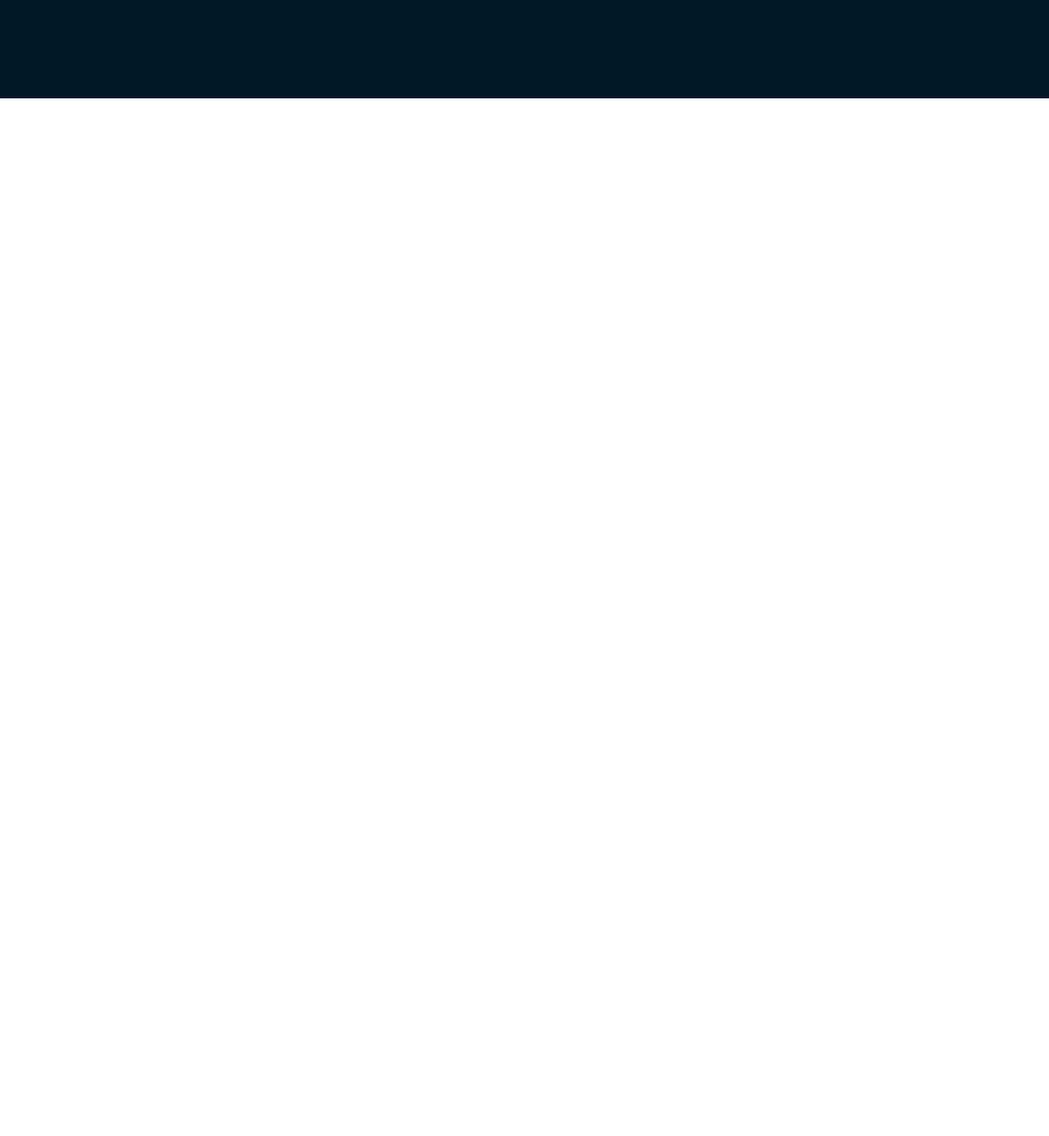
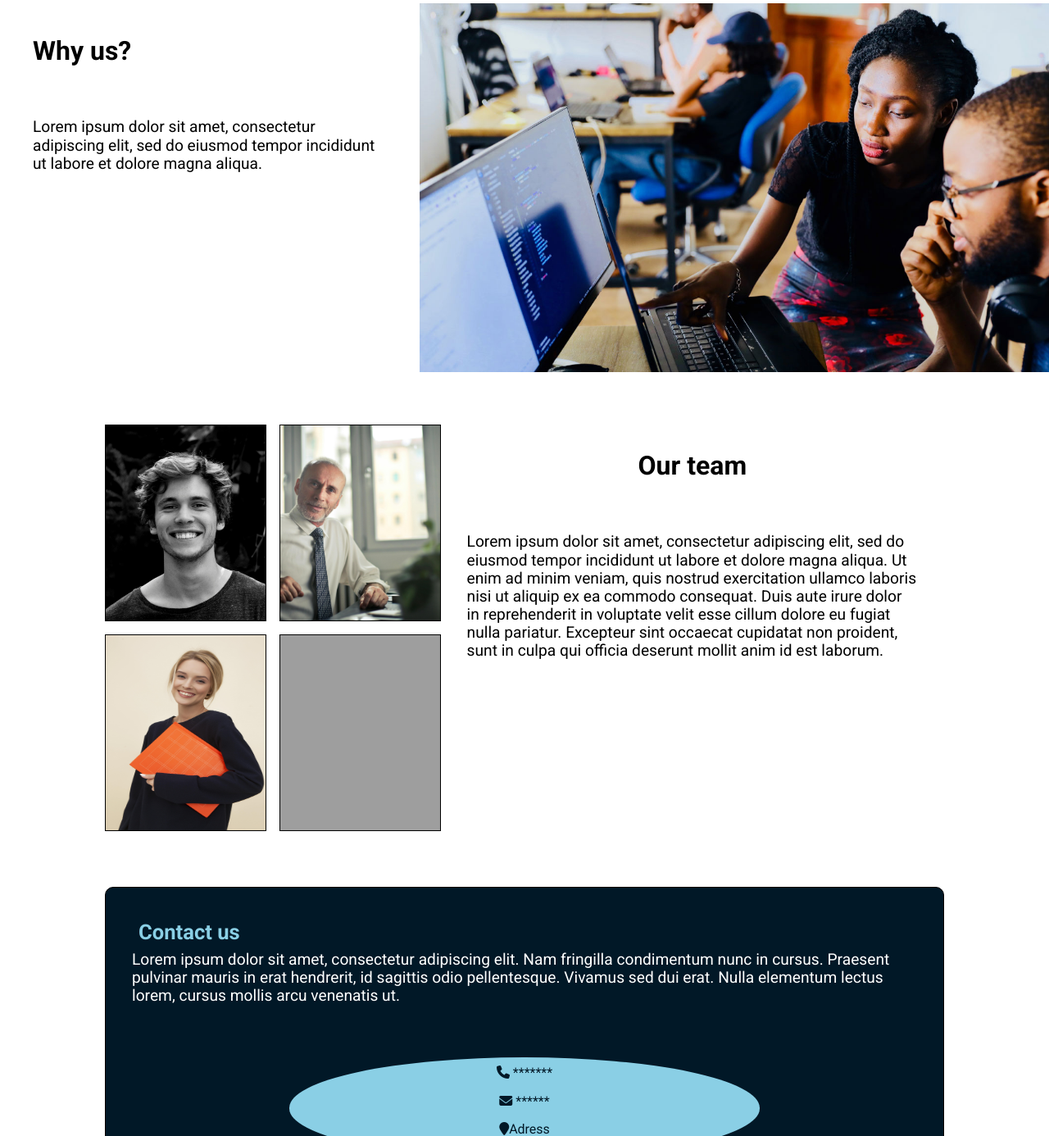
Before and after one commit to Klumpish/ESCapeRoom-cypress, a website with bundled scripts: page about.html in a window 1280 px wide. Shown: the part 1414-2800 px from the top of the page at 82% size. Before the commit the page ends 1534 px from the top, so only its background shows below. Built offline with nearby package versions, Linux system fonts and the light colour scheme; no server answers; grey boxes are pictures that could not be loaded.

Commit message:
added new design to about.css, some minor bugs needs fixing

```diff
--- a/about.css
+++ b/about.css
@@ -8,6 +8,7 @@
 html, body {
     width: 100%;
 }
+
 .about__layout {
     width: 100%;
 }
@@ -16,7 +17,7 @@ html, body {
     display: flex;
     flex-direction: row;
     justify-content: space-between;
-    max-width: 80%;
+    max-width: 100%;
     margin: 0 auto;
 
     margin-top: 5rem;
@@ -68,6 +69,99 @@ html, body {
     object-fit: cover;
 }
 
+/* why us */
+.us__layout {
+    display: flex;
+    justify-content: center;
+    align-items: stretch;
+    flex-shrink: 0;
+    width: 100%;
+    max-height: 450px;
+
+    margin-left: auto;
+    margin-right: auto;
+}
+
+.section-us__layout {
+    height: 100%;
+    width: 40%;
+
+    align-self: stretch;
+    flex-shrink: 0;
+    padding: 0.5rem;
+}
+
+.section-us__layout h3 {
+    font-size: 2rem;
+    padding: 2rem;
+}
+
+.section-us__layout p {
+    font-size: 1.2rem;
+    padding: 2rem;
+}
+
+.us__layout .section__img {
+    width: 60%;
+    flex-shrink: 0;
+
+    object-fit: cover;
+}
+
+/* team-section (our team)*/
+.team__section {
+    display: grid;
+    width: 80%;
+    height: 500px;
+
+    margin-top: 4rem;
+    margin-left: auto;
+    margin-right: auto;
+    margin-bottom: 4rem;
+
+    grid-template-columns: 40% 60%;
+}
+
+.title__section {
+    height: 100%;
+
+    grid-column-start: 2;
+}
+
+.title__section h3 {
+    font-size: 2rem;
+    text-align: center;
+    padding: 2rem;
+}
+
+.title__section p {
+    font-size: 1.2rem;
+    padding: 2rem;
+}
+
+.photo_layout {
+    grid-column-start: 1;
+    grid-row-start: 1;
+    display: grid;
+    grid-template-columns: repeat(2, 1fr);
+    grid-template-rows: repeat(2, 240px);
+    height: 500px;
+
+    gap: 1em;
+}
+
+.team-card{
+    width: 100%;
+    height: 100%;
+
+    object-fit: cover;
+    border: 1px solid #000;
+}
+
+.jane-doe {
+    object-fit: fill;
+}
+
 /* for media screens */
 @media  screen and (max-width: 800px) {
     .about_subsection {
@@ -88,4 +182,81 @@ html, body {
 
         order: 1;
     }
+
+    /* us__layout  */
+    .us__layout {
+        flex-direction: column;
+    }
+
+    .section-us__layout {
+        width: 100%;
+        height: 40%;
+    }
+
+    .us__layout .section__img {
+        width: 100%;
+        height: 60%;
+    }
+
+    /* team-section (our team)*/
+    .team__section {
+       display: flex;
+       flex-direction: column;
+
+       height: auto;
+    }
+
+    .photo_layout {
+        display: flex;
+        flex-wrap: wrap;
+    }
+
+    .team-card {
+        flex: 1 0 40%;
+        /* max-width: 170px; */
+        max-height: 170px;
+    }
 }
+
+
+/* contact us */
+.contact__section {
+    width: 80%;
+    border-radius: 10px;
+    border: 1px solid #000;
+
+    padding: 2rem;
+    margin-left: auto;
+    margin-right: auto;
+
+    background-color: #011827;
+
+    color: #FFF;
+
+    /* border-bottom: 1px solid #fff; */
+    margin-bottom: 2rem;
+}
+
+.contact-article__section h2{
+    font-size: 1.6rem;
+    color: #8acfe5;
+    padding: 0.5rem;
+}
+
+.contact-article__section p{
+    font-size: 1.2rem;
+}
+
+.contact-form__section {
+    color: #011827;
+    text-align: center;
+
+    margin-left: auto;
+    margin-right: auto;
+    margin-top: 4rem;
+    padding: 10px;
+
+    background-color: #8acfe5;
+    width: 60%;
+    border-radius: 50%;
+}
--- a/about.html
+++ b/about.html
@@ -23,6 +23,7 @@
     />
     <link rel="stylesheet" type="text/css" media="screen" href="style.css" />
     <link rel="stylesheet" type="text/css" media="screen" href="about.css" />
+    <link href="https://cdnjs.cloudflare.com/ajax/libs/font-awesome/6.5.1/css/all.min.css" rel="stylesheet">
   </head>
   <body class="challenges-site">
     <header>
@@ -112,21 +113,53 @@
         <!-- end section-->
 
         <article class="section__article">
-            <div>What we do?</div>
-            <div>How we do it?</div>
-            <div>Why us?</div>
-            <div>Our team?</div>
+            <article>
+                <h3>What we do?</h3>
+                <img class="section__img" src="images/kelly.jpg" alt="A hacker sits turned away at a computer"/>
+            </article>
+            <article class="us__layout">
+                <section class="section-us__layout">
+                  <h3>Why us?</h3>
+                  <p>
+                    Lorem ipsum dolor sit amet, consectetur adipiscing elit,
+                    sed do eiusmod tempor incididunt ut labore et dolore magna aliqua.
+                  </p>
+                </section>
+                <img class="section__img" src="images/nesa-by-makers.jpg" alt="A hacker sits turned away at a computer"/>
+            </article>
+            <article class="team__section">
+                <div class="title__section">
+                    <h3>Our team</h3>
+                    <p>
+                        Lorem ipsum dolor sit amet, consectetur adipiscing elit, sed do eiusmod tempor incididunt ut labore et dolore magna
+                        aliqua. Ut enim ad minim veniam, quis nostrud exercitation ullamco laboris nisi ut aliquip ex ea commodo consequat.
+                        Duis aute irure dolor in reprehenderit in voluptate velit esse cillum dolore eu fugiat nulla pariatur.
+                        Excepteur sint occaecat cupidatat non proident, sunt in culpa qui officia deserunt mollit anim id est laborum.
+                    </p>
+                </div>
+                <div class="photo_layout">
+                    <img class="team-card" src="images/random_person.jpg" alt="">
+                    <img class="team-card"src="images/random_person2.jpg" alt="">
+                    <img class="team-card jane-doe" src="images/random_person3.jpg" alt="">
+                    <img class="team-card" src="images/random_person4.jpg" alt="">
+                </div>
+            </article>
         </article>
-        <article>
-            <p>contact us</p>
-            <div>
-                <p>number</p>
-                <p>Email</p>
-                <p>Adress</p>
-            </div>
-        </article>
-        <article class="about__start">
+        <article class="contact__section">
+          <article class="contact-article__section">
+            <h2>Contact us</h2>
+            <p>
+              Lorem ipsum dolor sit amet, consectetur adipiscing elit. Nam fringilla condimentum nunc in cursus.
+              Praesent pulvinar mauris in erat hendrerit, id sagittis odio pellentesque. Vivamus sed dui erat.
+              Nulla elementum lectus lorem, cursus mollis arcu venenatis ut.
+            </p>
+          </article>
 
+          <div class="contact-form__section">
+              <p><i class="fa-solid fa-phone"></i>  *******</p>
+              <p><i class="fa-solid fa-envelope"></i> ******</p>
+              <p><i class="fa-solid fa-location-pin"></i>Adress</p>
+          </div>
         </article>
 
     </main>
```
Also changed, not shown: images/random_person.jpg (added), images/random_person2.jpg (added), images/random_person3.jpg (added), 1 other file.
